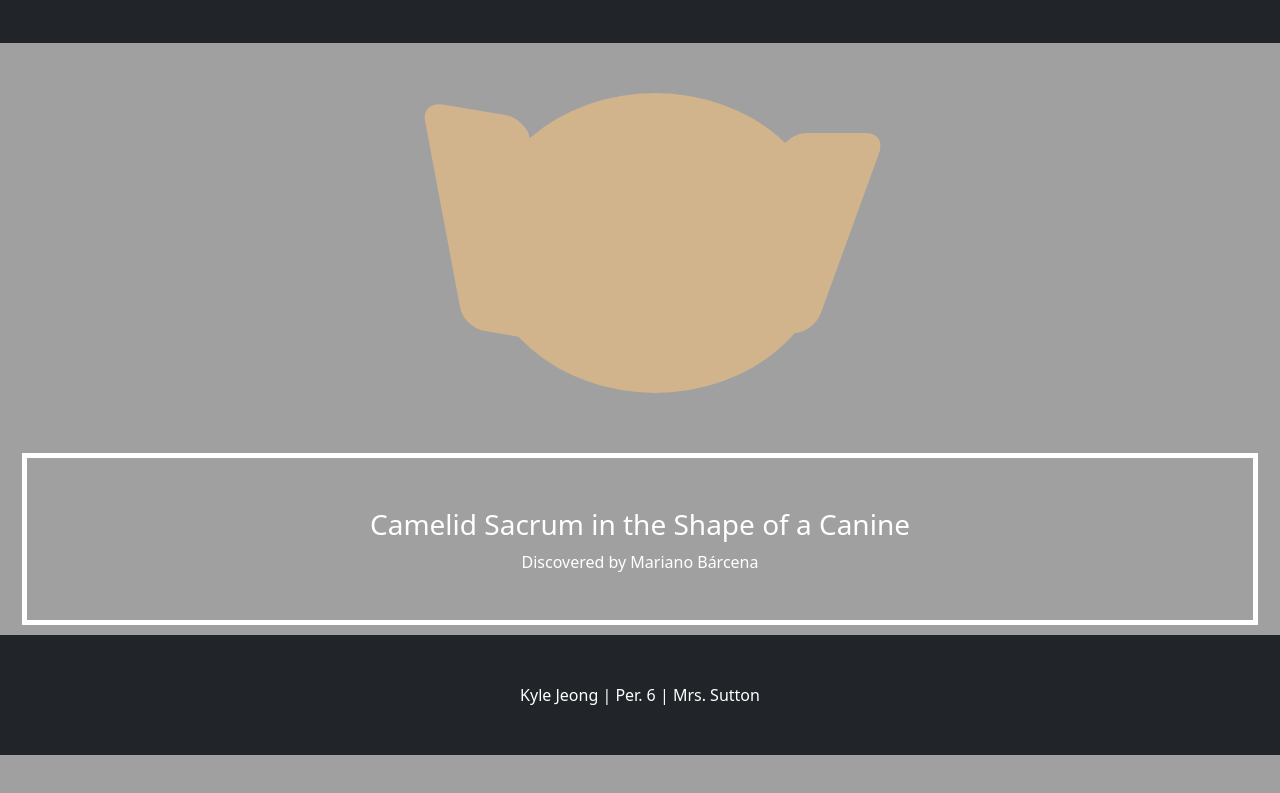
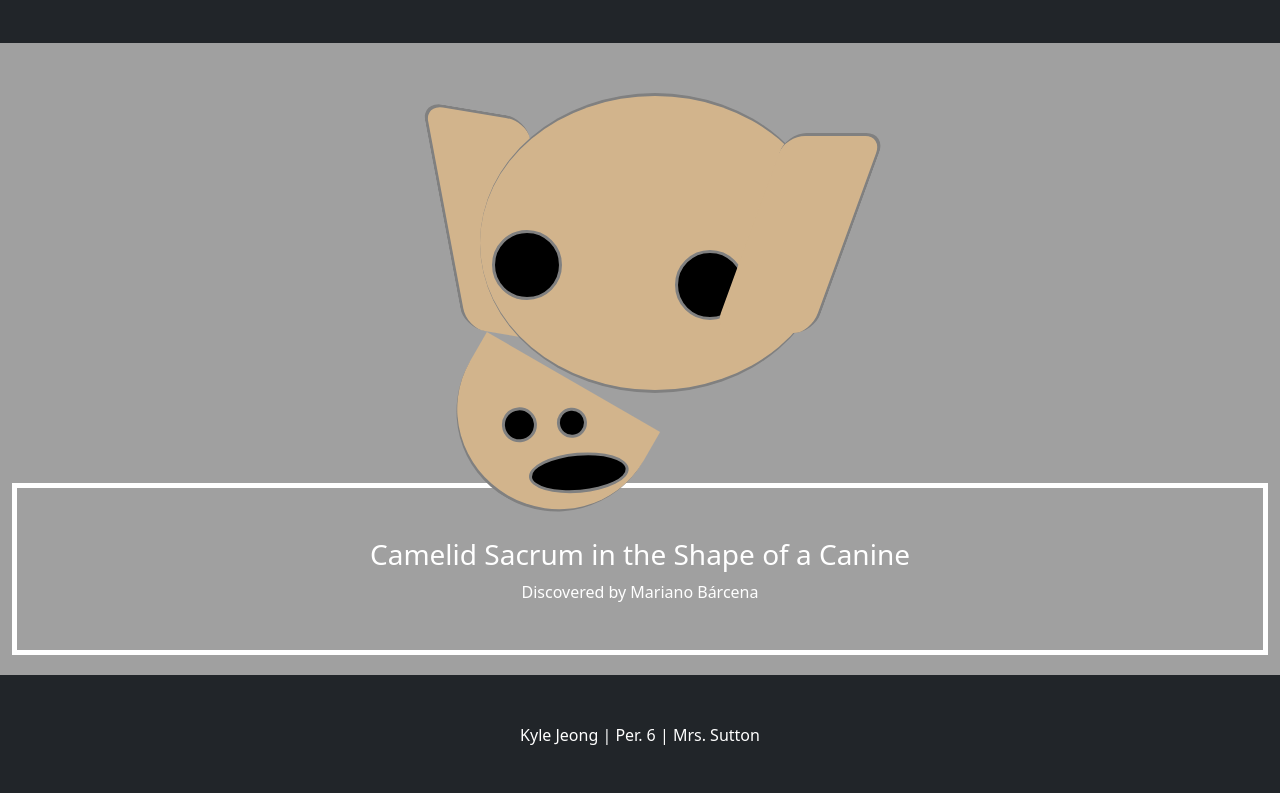
Before and after one commit to Kylejeong2/Art-History-Final, a plain HTML site: page index.html in a window 1280 px wide. Shown: the part 93-886 px from the top of the page. Before the commit the page ends 848 px from the top, so only its background shows below. Drawn offline with nearby package versions, Linux system fonts and the light colour scheme.

Commit message:
finish art

```diff
--- a/css/styles.css
+++ b/css/styles.css
@@ -21,13 +21,13 @@ body {
 
 .info {
     border: white 5px solid;
-    margin: 10px;
+    margin: 90px 0px 20px 0px;
 }
 
 .mainhead {
     display: flex;
     justify-content: center;
-    padding: 50px 0px;
+    padding: 50px 0px 0px 0px;
 }
 
 .circle {
@@ -36,8 +36,12 @@ body {
     background-color: tan;
     border-radius: 50%;
     position: relative;
+    justify-content: center;
+    align-content: center;
     right: 0px;
     left: 0px;
+    border-top: 3px gray solid;
+    border-bottom: 3px gray solid;
 }
 
 .parallelogram {
@@ -49,6 +53,8 @@ body {
     top: 80px;
     left: 130px;
     border-radius: 20px;
+    border-bottom: 3px gray solid;
+    border-left: 3px gray solid;
 }
 
 .parallelogram2 {
@@ -60,4 +66,91 @@ body {
     top: 90px;
     right: 130px;
     border-radius: 20px;
+    border-top: 3px gray solid;
+    border-left: 3px gray solid;
 }
+
+.semi {
+    position: relative;
+    top: 232px;
+    left: -40px;
+    transform: rotate(210deg);
+    height: 134px;
+    width: 200px;
+    border-radius: 150px 150px 0 0;
+    background-color: tan;
+    border-top: 3px gray solid;
+}
+
+.eyes {
+    display:flex;
+}
+
+.lefteye {
+    height: 70px;
+    width: 70px;
+    background-color: black;
+    border-radius: 50%;
+    border: 3px gray solid;
+    position: relative;
+    justify-content: center;
+    align-content: center;
+    right: 0px;
+    left: 12px;
+    bottom: 45px;
+}
+
+.righteye {
+    height: 70px;
+    width: 70px;
+    background-color: black;
+    border-radius: 50%;
+    position: relative;
+    justify-content: center;
+    align-content: center;
+    right: 0px;
+    left: 125px;
+    bottom: 25px;
+    border: 3px gray solid;
+}
+
+.nostrils {
+    display:flex;
+    transform: rotate(145deg);
+}
+
+.leftnostril {
+    height: 35px;
+    width: 35px;
+    background-color: black;
+    border-radius: 50%;
+    position: relative;
+    justify-content: center;
+    align-content: center;
+    left:90px;
+    bottom: 55px;
+    border: 3px gray solid;
+}
+
+.rightnostril {
+    height: 30px;
+    width: 30px;
+    background-color: black;
+    border-radius: 50%;
+    position: relative;
+    justify-content: center;
+    align-content: center;
+    left: 110px;
+    bottom: 50px;
+    border: 3px gray solid;
+}
+
+.mouth {
+    height: 40px;
+    width: 100px;
+    background-color: black;
+    border-radius: 50%;
+    transform: rotate(145deg);
+    right: 50px;
+    border: 3px gray solid;
+}
--- a/index.html
+++ b/index.html
@@ -18,7 +18,19 @@
         <div class="container-xxl">
             <div class="mainhead">
                 <div class="parallelogram"></div>
-                <div class="circle"></div>
+                <div class="circle">
+                    <div class="semi">
+                        <div class="nostrils">
+                            <div class="leftnostril"></div>
+                            <div class="rightnostril"></div>
+                        </div>
+                        <div class="mouth"></div>
+                    </div>
+                        <div class="eyes">
+                            <div class="lefteye"></div>
+                            <div class="righteye"></div>
+                        </div>
+                    </div>
                 <div class="parallelogram2"></div>
             </div>
 
```
